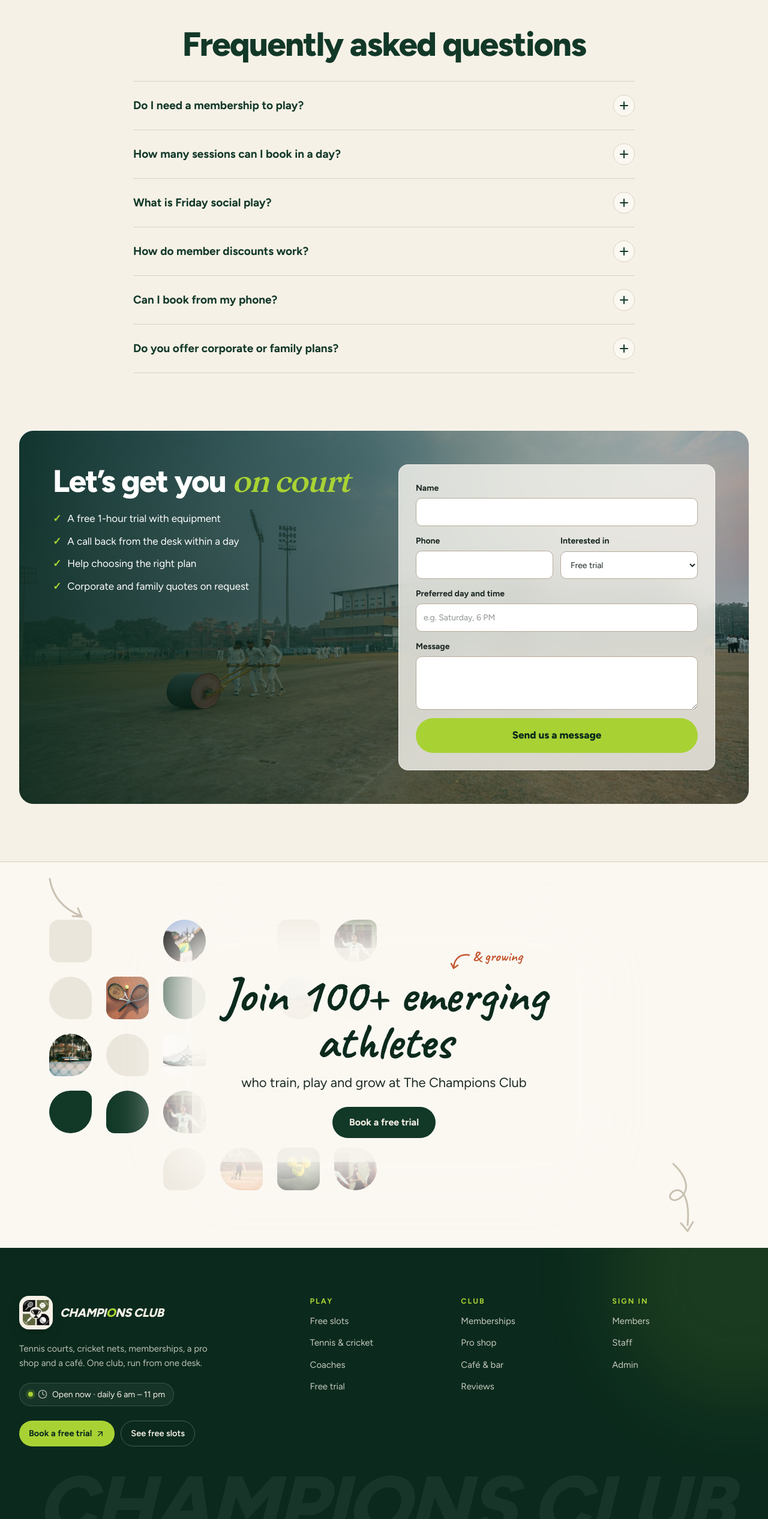
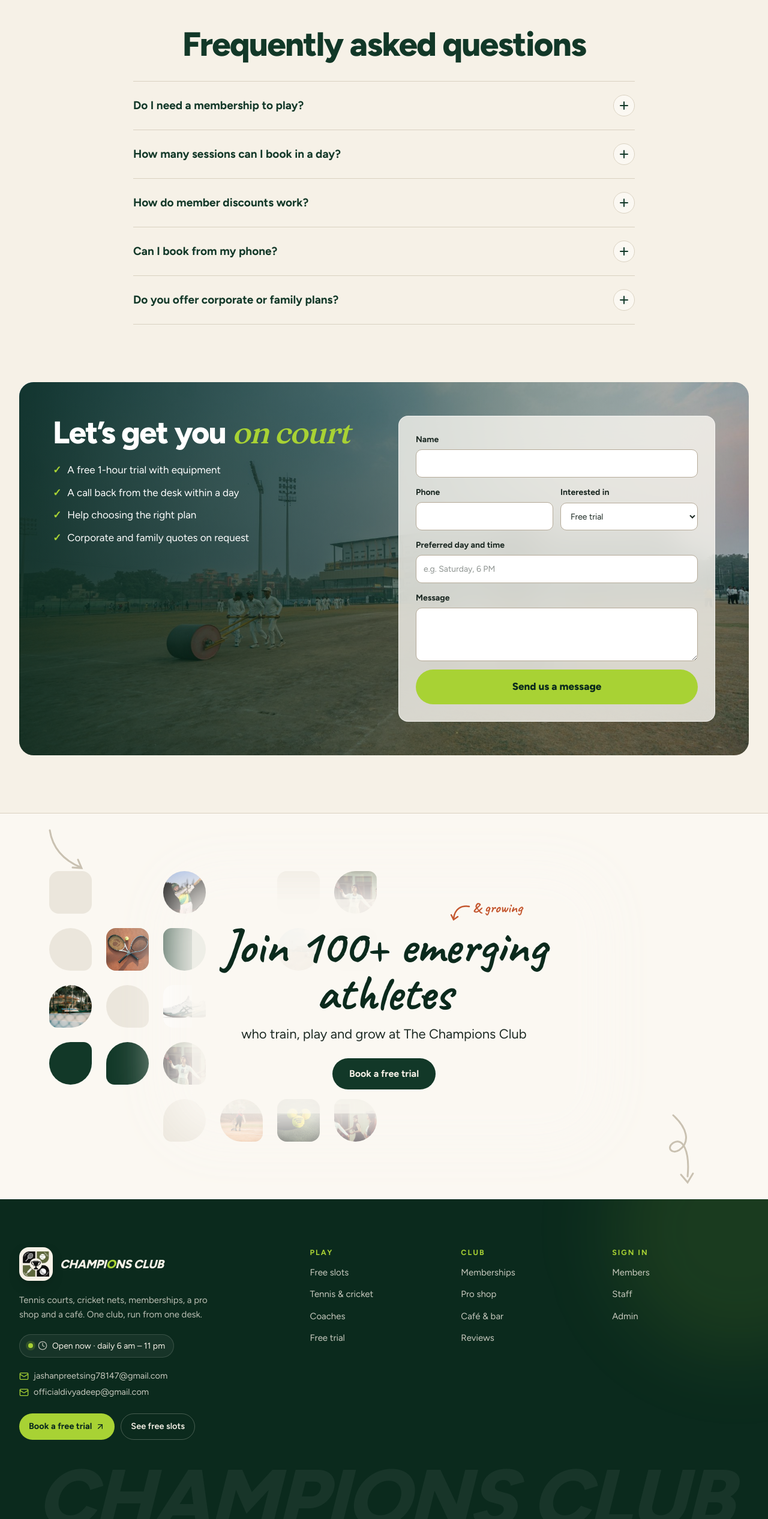
Before and after one commit to divyadeep-kaur/champions-club, a Next.js app: page / in a window 1280 px wide. Shown: the part 7337-9869 px from the top of the page at 60% size. Built offline with nearby package versions, Linux system fonts and the light colour scheme; no server answers; the database is empty.

Commit message:
fix landing faq answers and add team emails to footer

```diff
--- a/src/app/page.tsx
+++ b/src/app/page.tsx
@@ -75,15 +75,11 @@ export default async function Home() {
         items={[
           {
             q: "Do I need a membership to play?",
-            a: `No. Walk-ins can book any free slot at the walk-in rate (${inr(tennis?._min.walkInRate ?? 0)} an hour for tennis). Members pay their plan’s court rate.`,
+            a: `No. Walk-ins can book a free slot at the front desk at the walk-in rate (${inr(tennis?._min.walkInRate ?? 0)} an hour for tennis). Members book in the app and pay their plan’s court rate.`,
           },
           {
             q: "How many sessions can I book in a day?",
-            a: `Members can book up to ${MAX_BOOKINGS_PER_DAY} one-hour sessions a day, so everyone gets a fair turn.`,
-          },
-          {
-            q: "What is Friday social play?",
-            a: "On Friday evenings a court is opened for social play. Join on your own and get matched with other players. If it’s full, join the waitlist and you’re offered the next free place.",
+            a: `Members can book up to ${MAX_BOOKINGS_PER_DAY} sessions a day, each from 30 minutes to 2 hours, so everyone gets a fair turn.`,
           },
           {
             q: "How do member discounts work?",
@@ -93,7 +89,7 @@ export default async function Home() {
             q: "Can I book from my phone?",
             a: "Yes. Members sign in with their phone number and member code to book courts up to 7 days ahead and order café food to their table.",
           },
-          { q: "Do you offer corporate or family plans?", a: "Yes. Send us a message below and the desk will follow up with a quote." },
+          { q: "Do you offer corporate or family plans?", a: "We don’t have fixed group plans yet. Send us a message below with your group size and the desk will send you a custom quote." },
         ]}
       />
       <Contact />
--- a/src/components/landing/Footer.tsx
+++ b/src/components/landing/Footer.tsx
@@ -1,6 +1,6 @@
 import Image from "next/image";
 import Link from "next/link";
-import { ArrowUp, ArrowUpRight, Clock } from "lucide-react";
+import { ArrowUp, ArrowUpRight, Clock, Mail } from "lucide-react";
 import { CLOSE_HOUR, OPEN_HOUR } from "@/lib/constants";
 
 const cols = [
@@ -32,6 +32,8 @@ const cols = [
   },
 ];
 
+const emails = ["jashanpreetsing78147@gmail.com", "officialdivyadeep@gmail.com"];
+
 export function Footer() {
   const hour = new Date().getHours();
   const open = hour >= OPEN_HOUR && hour < CLOSE_HOUR;
@@ -58,6 +60,14 @@ export function Footer() {
             <Clock className="size-4 text-cream/70" />
             {open ? "Open now" : "Closed now"} · daily {OPEN_HOUR} am – {CLOSE_HOUR - 12} pm
           </p>
+          <div className="grid gap-1.5">
+            {emails.map((e) => (
+              <a key={e} href={`mailto:${e}`} className="flex w-fit min-w-0 items-center gap-2 break-all text-[14.5px] text-cream/80 hover:text-cream">
+                <Mail className="size-4 shrink-0 text-ball" />
+                {e}
+              </a>
+            ))}
+          </div>
           <div className="flex flex-wrap gap-2.5 pt-1">
             <Link
               href="/trial"
```
Also changed, not shown: 1 other file (tests, documents, lock files or other folders).
